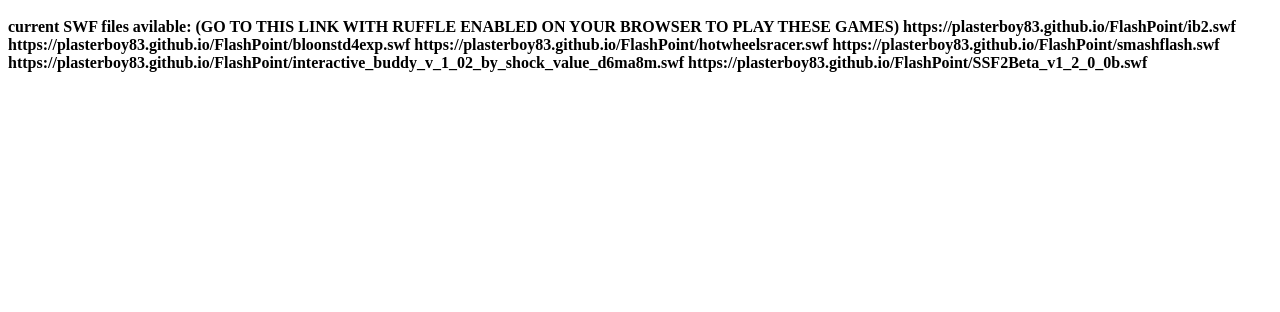
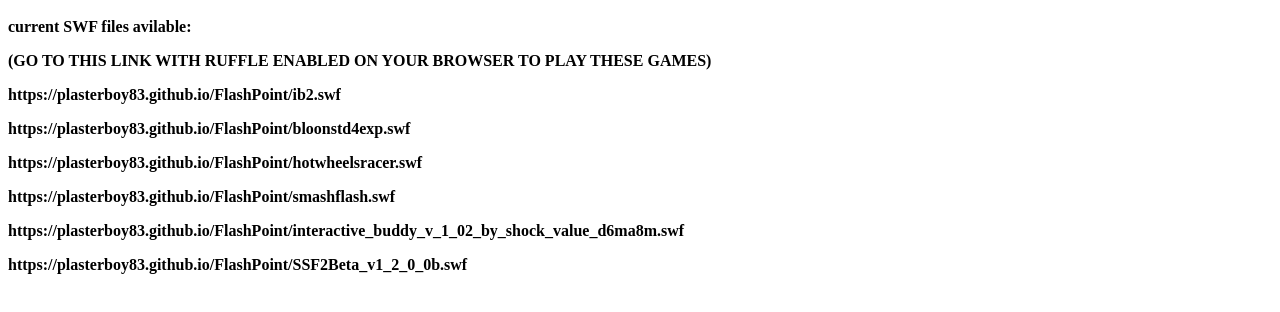
Before and after one commit to plasterboy83/FlashPoint, a plain HTML site: page index.html in a window 1280 px wide. Shown: the part 48-360 px from the top of the page. Drawn offline with Linux system fonts and the light colour scheme.

Commit message:
Update index.html
paragraphs

```diff
--- a/index.html
+++ b/index.html
@@ -3,13 +3,13 @@
     flash swf sites
   </h1>
   <b>
-    current SWF files avilable:
-    (GO TO THIS LINK WITH RUFFLE ENABLED ON YOUR BROWSER TO PLAY THESE GAMES)
-    https://plasterboy83.github.io/FlashPoint/ib2.swf
-    https://plasterboy83.github.io/FlashPoint/bloonstd4exp.swf
-    https://plasterboy83.github.io/FlashPoint/hotwheelsracer.swf
-    https://plasterboy83.github.io/FlashPoint/smashflash.swf
-    https://plasterboy83.github.io/FlashPoint/interactive_buddy_v_1_02_by_shock_value_d6ma8m.swf
-    https://plasterboy83.github.io/FlashPoint/SSF2Beta_v1_2_0_0b.swf
+    <p>current SWF files avilable:</p>
+     <p>(GO TO THIS LINK WITH RUFFLE ENABLED ON YOUR BROWSER TO PLAY THESE GAMES) </p>
+    <p> https://plasterboy83.github.io/FlashPoint/ib2.swf </p>
+    <p> https://plasterboy83.github.io/FlashPoint/bloonstd4exp.swf </p>
+    <p> https://plasterboy83.github.io/FlashPoint/hotwheelsracer.swf </p>
+    <p> https://plasterboy83.github.io/FlashPoint/smashflash.swf </p>
+    <p> https://plasterboy83.github.io/FlashPoint/interactive_buddy_v_1_02_by_shock_value_d6ma8m.swf </p>
+     <p>https://plasterboy83.github.io/FlashPoint/SSF2Beta_v1_2_0_0b.swf </p>
   </b>
 </html>
```
